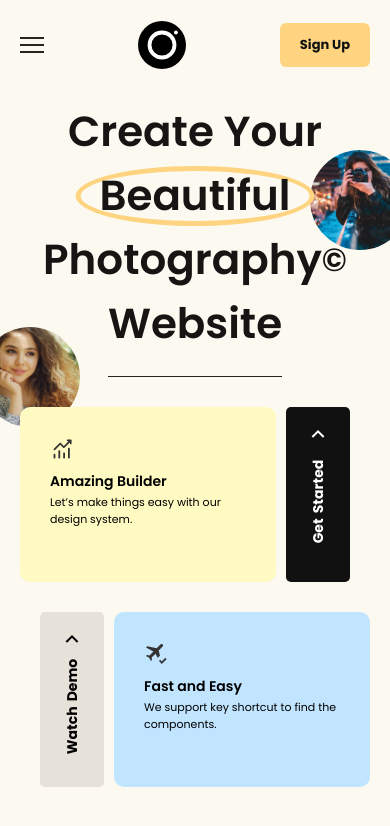
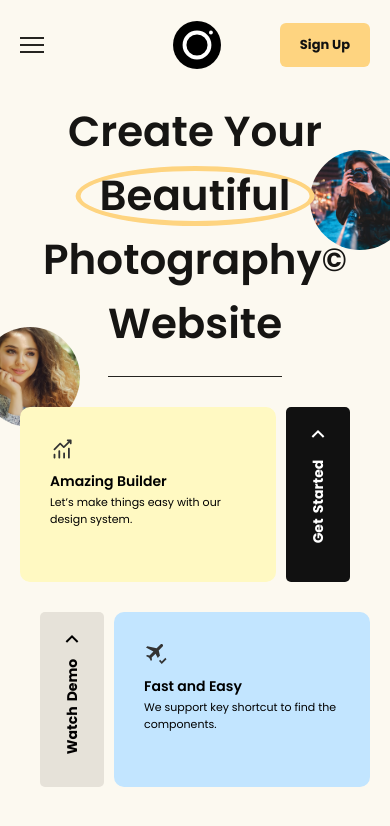
Before and after one commit to Adebesin-Cell/photo-concept, a React (Create React App) app: page / in a window 390 px wide. Shown: the top 826 px of the page. Built offline with nearby package versions, Linux system fonts and the light colour scheme.

Commit message:
Updating UI

```diff
--- a/src/scss/_components.scss
+++ b/src/scss/_components.scss
@@ -42,6 +42,14 @@
 
 .logo {
     display: flex;
+
+    @media only screen and (max-width: 990px) {
+        margin-left: calc(var(--span-2xl) + var(--span-s));
+    }
+
+    @media only screen and (max-width: 600px) {
+        margin-left: calc(var(--span-2xl) + var(--span-xs));
+    }
 
     &__link {
         width: 50px;
```
